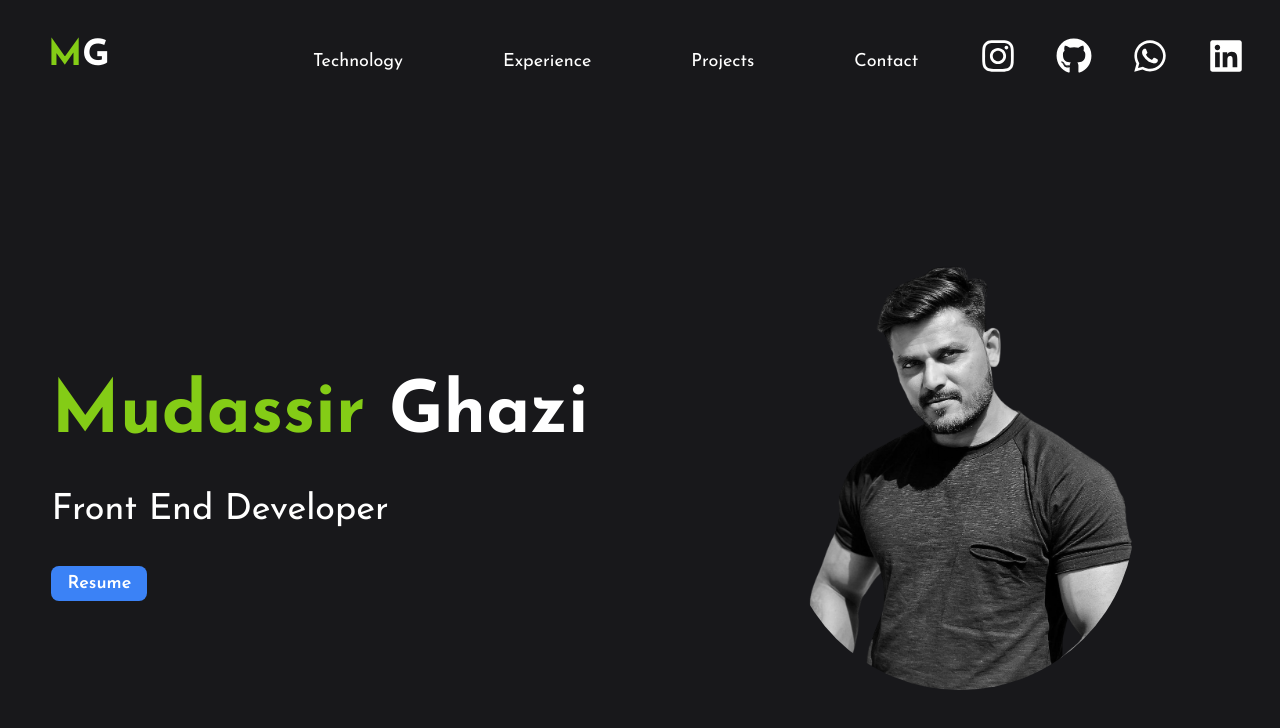
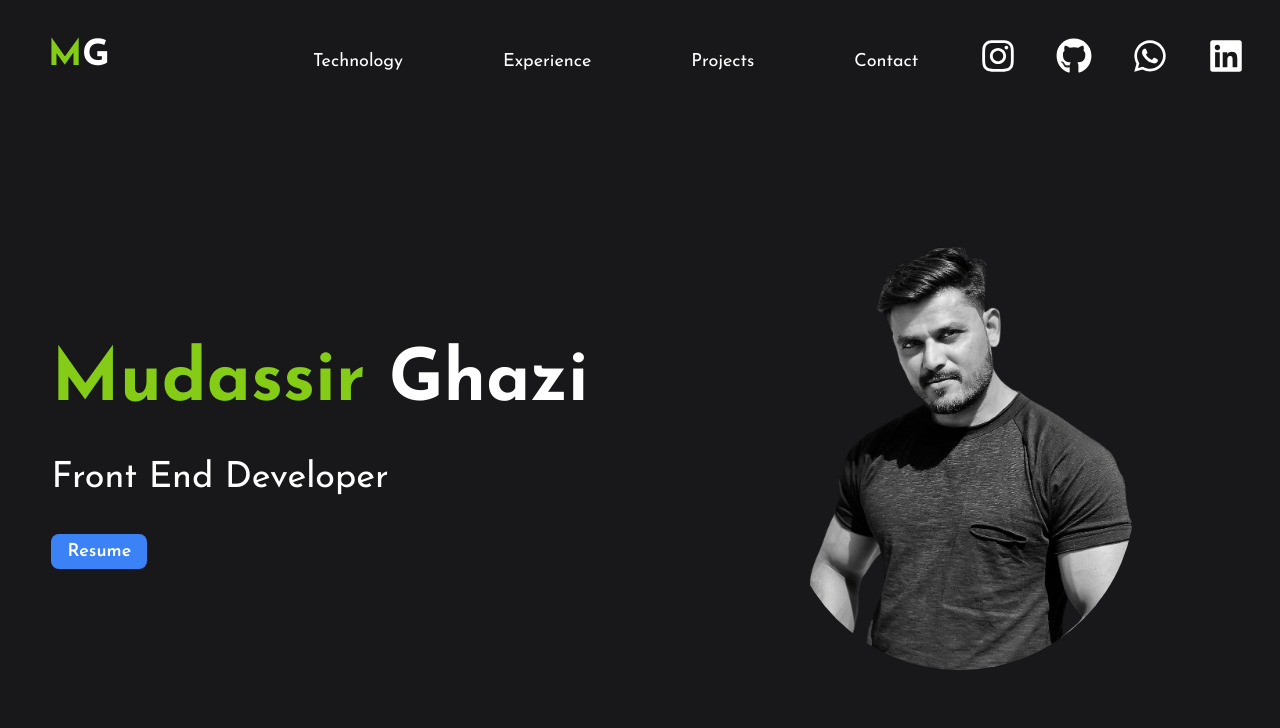
Before and after one commit to madyrock/portfolio, a React (Vite) app: page / in a window 1280 px wide. Shown: the top 728 px of the page. Built offline with nearby package versions, Linux system fonts and the light colour scheme; a web font is replaced by a local one.

Commit message:
modified

```diff
--- a/src/components/Home.jsx
+++ b/src/components/Home.jsx
@@ -33,7 +33,7 @@ const Home = () => {
 
   return (
     <div className="w-full h-screen bg-zinc-900 flex flex-col lg:flex-row items-center justify-center lg:pb-20 ">
-      <div className="w-full lg:w-1/2 flex justify-center lg:order-2">
+      <div className="w-full lg:w-1/2 flex justify-center lg:order-2 pb-10">
         <motion.img
           className="w-[260px] sm:w-[370px] md:w-[350px] xl:w-[350px] grayscale rounded-full mt-3"
           src="./profileimg.png"
@@ -43,7 +43,7 @@ const Home = () => {
           transition={{ duration: 1, delay: 1.5 }}
         />
       </div>
-      <div className="w-full lg:w-1/2 mt-8 flex flex-col items-center lg:items-center lg:order-1">
+      <div className="w-full lg:w-1/2 mt-8 flex flex-col items-center lg:items-center lg:order-1 pb-16">
         <motion.div
           initial="hidden"
           animate="visible"
```
